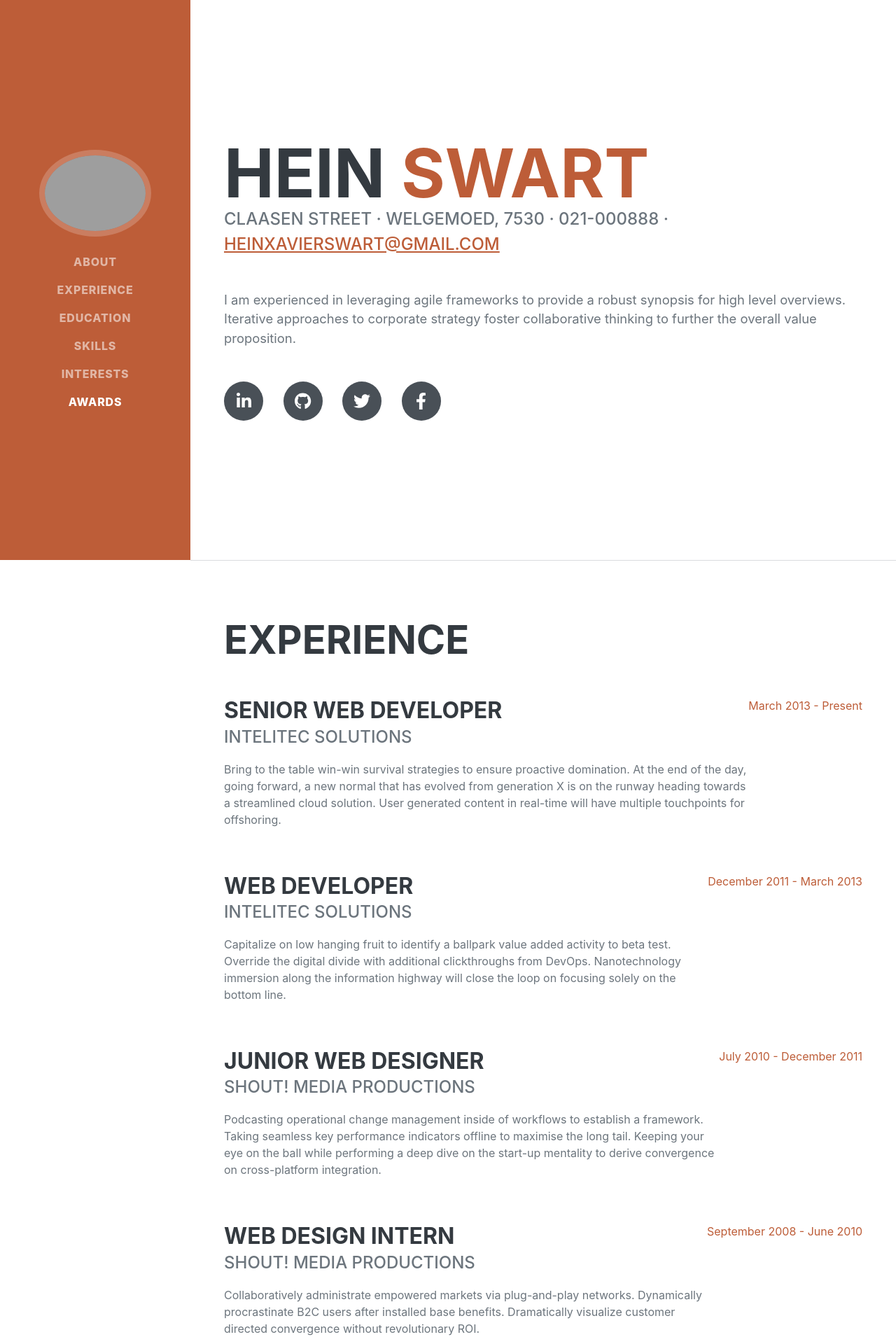
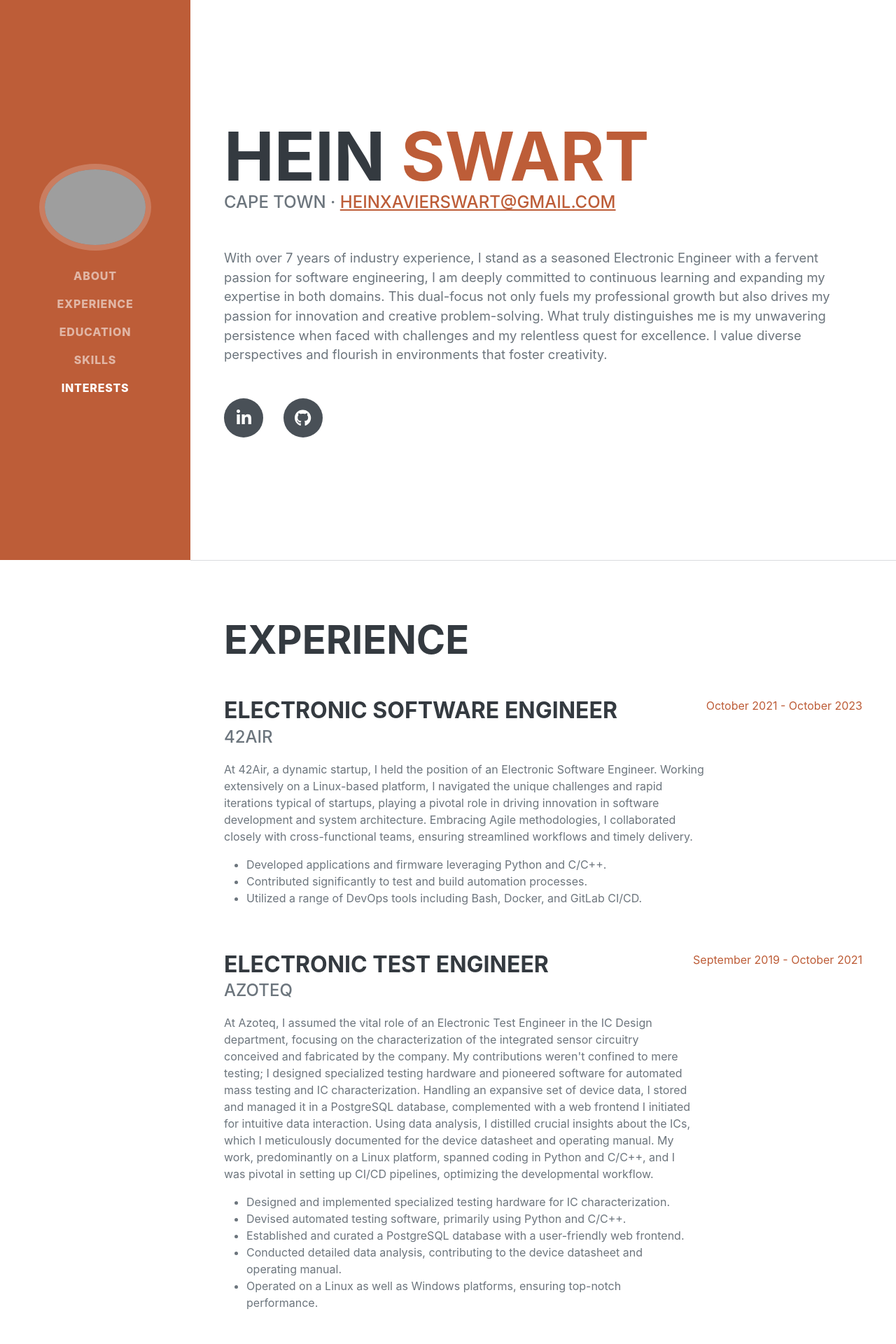
Before and after one commit to HeinXavierSwart/HeinXavierSwart.github.io, a Flask app: page / in a window 1280 px wide. Shown: the top 1920 px of the page at 70% size. Run offline with Flask 3, Linux system fonts and the light colour scheme; some libraries are stand-ins or nearby versions; some web fonts are replaced; grey boxes are pictures that could not be loaded.

Commit message:
update the experience and education sections

```diff
--- a/app/templates/index.html
+++ b/app/templates/index.html
@@ -5,7 +5,7 @@
         <meta name="viewport" content="width=device-width, initial-scale=1, shrink-to-fit=no" />
         <meta name="description" content="" />
         <meta name="author" content="" />
-        <title>Resume - Start Bootstrap Theme</title>
+        <title>HeinXavierSwart's resume</title>
         <link rel="icon" type="image/x-icon" href="assets/img/favicon.ico" />
         <!-- Font Awesome icons (free version)-->
         <script src="https://use.fontawesome.com/releases/v6.3.0/js/all.js" crossorigin="anonymous"></script>
@@ -30,7 +30,6 @@
                     <li class="nav-item"><a class="nav-link js-scroll-trigger" href="#education">Education</a></li>
                     <li class="nav-item"><a class="nav-link js-scroll-trigger" href="#skills">Skills</a></li>
                     <li class="nav-item"><a class="nav-link js-scroll-trigger" href="#interests">Interests</a></li>
-                    <li class="nav-item"><a class="nav-link js-scroll-trigger" href="#awards">Awards</a></li>
                 </ul>
             </div>
         </nav>
@@ -44,15 +43,13 @@
                         <span class="text-primary">Swart</span>
                     </h1>
                     <div class="subheading mb-5">
-                        Claasen Street · Welgemoed, 7530 · 021-000888 ·
+                        Cape Town ·
                         <a href="mailto:heinxavierswart@gmail.com">heinxavierswart@gmail.com</a>
                     </div>
-                    <p class="lead mb-5">I am experienced in leveraging agile frameworks to provide a robust synopsis for high level overviews. Iterative approaches to corporate strategy foster collaborative thinking to further the overall value proposition.</p>
+                    <p class="lead mb-5">With over 7 years of industry experience, I stand as a seasoned Electronic Engineer with a fervent passion for software engineering, I am deeply committed to continuous learning and expanding my expertise in both domains. This dual-focus not only fuels my professional growth but also drives my passion for innovation and creative problem-solving. What truly distinguishes me is my unwavering persistence when faced with challenges and my relentless quest for excellence. I value diverse perspectives and flourish in environments that foster creativity.</p>
                     <div class="social-icons">
-                        <a class="social-icon" href="#!"><i class="fab fa-linkedin-in"></i></a>
-                        <a class="social-icon" href="#!"><i class="fab fa-github"></i></a>
-                        <a class="social-icon" href="#!"><i class="fab fa-twitter"></i></a>
-                        <a class="social-icon" href="#!"><i class="fab fa-facebook-f"></i></a>
+                        <a class="social-icon" href="https://www.linkedin.com/in/hein-swart-788043114/"><i class="fab fa-linkedin-in"></i></a>
+                        <a class="social-icon" href="https://github.com/HeinXavierSwart"><i class="fab fa-github"></i></a>
                     </div>
                 </div>
             </section>
@@ -63,37 +60,47 @@
                     <h2 class="mb-5">Experience</h2>
                     <div class="d-flex flex-column flex-md-row justify-content-between mb-5">
                         <div class="flex-grow-1">
-                            <h3 class="mb-0">Senior Web Developer</h3>
-                            <div class="subheading mb-3">Intelitec Solutions</div>
-                            <p>Bring to the table win-win survival strategies to ensure proactive domination. At the end of the day, going forward, a new normal that has evolved from generation X is on the runway heading towards a streamlined cloud solution. User generated content in real-time will have multiple touchpoints for offshoring.</p>
+                            <h3 class="mb-0">Electronic Software Engineer</h3>
+                            <div class="subheading mb-3">42Air</div>
+                            <p>At 42Air, a dynamic startup, I held the position of an Electronic Software Engineer. Working extensively on a Linux-based platform, I navigated the unique challenges and rapid iterations typical of startups, playing a pivotal role in driving innovation in software development and system architecture. Embracing Agile methodologies, I collaborated closely with cross-functional teams, ensuring streamlined workflows and timely delivery.</p>
+                            <ul>
+                              <li>Developed applications and firmware leveraging Python and C/C++.</li>
+                              <li>Contributed significantly to test and build automation processes.</li>
+                              <li>Utilized a range of DevOps tools including Bash, Docker, and GitLab CI/CD.</li>
+                            </ul>
                         </div>
-                        <div class="flex-shrink-0"><span class="text-primary">March 2013 - Present</span></div>
+                        <div class="flex-shrink-0"><span class="text-primary">October 2021 - October 2023</span></div>
                     </div>
                     <div class="d-flex flex-column flex-md-row justify-content-between mb-5">
                         <div class="flex-grow-1">
-                            <h3 class="mb-0">Web Developer</h3>
-                            <div class="subheading mb-3">Intelitec Solutions</div>
-                            <p>Capitalize on low hanging fruit to identify a ballpark value added activity to beta test. Override the digital divide with additional clickthroughs from DevOps. Nanotechnology immersion along the information highway will close the loop on focusing solely on the bottom line.</p>
+                            <h3 class="mb-0">Electronic Test Engineer</h3>
+                            <div class="subheading mb-3">Azoteq</div>
+                            <p>At Azoteq, I assumed the vital role of an Electronic Test Engineer in the IC Design department, focusing on the characterization of the integrated sensor circuitry conceived and fabricated by the company. My contributions weren't confined to mere testing; I designed specialized testing hardware and pioneered software for automated mass testing and IC characterization. Handling an expansive set of device data, I stored and managed it in a PostgreSQL database, complemented with a web frontend I initiated for intuitive data interaction. Using data analysis, I distilled crucial insights about the ICs, which I meticulously documented for the device datasheet and operating manual. My work, predominantly on a Linux platform, spanned coding in Python and C/C++, and I was pivotal in setting up CI/CD pipelines, optimizing the developmental workflow.</p>
+                            <ul>
+                              <li>Designed and implemented specialized testing hardware for IC characterization.</li>
+                              <li>Devised automated testing software, primarily using Python and C/C++.</li>
+                              <li>Established and curated a PostgreSQL database with a user-friendly web frontend.</li>
+                              <li>Conducted detailed data analysis, contributing to the device datasheet and operating manual.</li>
+                              <li>Operated on a Linux as well as Windows platforms, ensuring top-notch performance.</li>
+                            </ul>
                         </div>
-                        <div class="flex-shrink-0"><span class="text-primary">December 2011 - March 2013</span></div>
+                        <div class="flex-shrink-0"><span class="text-primary">September 2019 - October 2021</span></div>
                     </div>
                     <div class="d-flex flex-column flex-md-row justify-content-between mb-5">
                         <div class="flex-grow-1">
-                            <h3 class="mb-0">Junior Web Designer</h3>
-                            <div class="subheading mb-3">Shout! Media Productions</div>
-                            <p>Podcasting operational change management inside of workflows to establish a framework. Taking seamless key performance indicators offline to maximise the long tail. Keeping your eye on the ball while performing a deep dive on the start-up mentality to derive convergence on cross-platform integration.</p>
+                            <h3 class="mb-0">Telecommunication Engineer</h3>
+                            <div class="subheading mb-3">Transnet</div>
+                            <p>As an Electronic Engineer at Transnet, a prominent enterprise, I played a pivotal role in enhancing communication infrastructure and spearheading technical advancements. My position enabled me to immerse myself in an array of projects that bridged the gap between intricate technical specifications and overarching business objectives.</p>
+                            <ul>
+                              <li>Engaged proactively with stakeholders, gathering system requirements and translating them into detailed technical specifications to align business and technical perspectives.</li>
+                              <li>Consolidated intricate network infrastructure data into a MySQL database, creating a holistic view of optic fiber and microwave networks, thus aiding strategic infrastructure planning.</li>
+                              <li>Configured and oversaw the database on the company server, reinforcing infrastructure design and decision-making processes.</li>
+                              <li>Led the R&D initiatives on technical specifications and adhered to ITU-T industry standards for optic fiber cables, particularly for 400Gb/s networks.</li>
+                              <li>Diagnosed and rectified faults in specialized communication systems, especially tunnel communications, while establishing documented protocols for future troubleshooting.</li>
+                            </ul>
                         </div>
-                        <div class="flex-shrink-0"><span class="text-primary">July 2010 - December 2011</span></div>
+                        <div class="flex-shrink-0"><span class="text-primary">April 2016 - September 2019</span></div>
                     </div>
-                    <div class="d-flex flex-column flex-md-row justify-content-between">
-                        <div class="flex-grow-1">
-                            <h3 class="mb-0">Web Design Intern</h3>
-                            <div class="subheading mb-3">Shout! Media Productions</div>
-                            <p>Collaboratively administrate empowered markets via plug-and-play networks. Dynamically procrastinate B2C users after installed base benefits. Dramatically visualize customer directed convergence without revolutionary ROI.</p>
-                        </div>
-                        <div class="flex-shrink-0"><span class="text-primary">September 2008 - June 2010</span></div>
-                    </div>
-                </div>
             </section>
             <hr class="m-0" />
             <!-- Education-->
@@ -102,20 +109,27 @@
                     <h2 class="mb-5">Education</h2>
                     <div class="d-flex flex-column flex-md-row justify-content-between mb-5">
                         <div class="flex-grow-1">
-                            <h3 class="mb-0">University of Colorado Boulder</h3>
-                            <div class="subheading mb-3">Bachelor of Science</div>
-                            <div>Computer Science - Web Development Track</div>
-                            <p>GPA: 3.23</p>
+                            <h3 class="mb-0">University of Stellenbosch</h3>
+                            <div class="subheading mb-3">Master of Engineering</div>
+                            <div>(MEng) Electronic Engineering (Cum Laude)</div>
                         </div>
-                        <div class="flex-shrink-0"><span class="text-primary">August 2006 - May 2010</span></div>
+                        <div class="flex-shrink-0"><span class="text-primary">(Part-time) March 2017 - March 2020</span></div>
+                    </div>
+                    <div class="d-flex flex-column flex-md-row justify-content-between mb-5">
+                        <div class="flex-grow-1">
+                            <h3 class="mb-0">University of Stellenbosch</h3>
+                            <div class="subheading mb-3">Bachelor of Engineering</div>
+                            <div>(BEng) Electical and Electronic</div>
+                        </div>
+                        <div class="flex-shrink-0"><span class="text-primary">January 2013 - December 2015</span></div>
                     </div>
                     <div class="d-flex flex-column flex-md-row justify-content-between">
                         <div class="flex-grow-1">
-                            <h3 class="mb-0">James Buchanan High School</h3>
-                            <div class="subheading mb-3">Technology Magnet Program</div>
-                            <p>GPA: 3.56</p>
+                            <h3 class="mb-0">University of Stellenbosch</h3>
+                            <div class="subheading mb-3">Bachelor of Science</div>
+                            <div>(BSc) Nuclear, Radiation and Laser Physics</div>
                         </div>
-                        <div class="flex-shrink-0"><span class="text-primary">August 2002 - May 2006</span></div>
+                        <div class="flex-shrink-0"><span class="text-primary">January 2009 - December 2012</span></div>
                     </div>
                 </div>
             </section>
@@ -165,57 +179,11 @@
             <section class="resume-section" id="interests">
                 <div class="resume-section-content">
                     <h2 class="mb-5">Interests</h2>
-                    <p>Apart from being a web developer, I enjoy most of my time being outdoors. In the winter, I am an avid skier and novice ice climber. During the warmer months here in Colorado, I enjoy mountain biking, free climbing, and kayaking.</p>
-                    <p class="mb-0">When forced indoors, I follow a number of sci-fi and fantasy genre movies and television shows, I am an aspiring chef, and I spend a large amount of my free time exploring the latest technology advancements in the front-end web development world.</p>
+                    <p>Say something nice about yourself.</p>
+                    <p class="mb-0">Here is another paragraph about your interests.</p>
                 </div>
             </section>
             <hr class="m-0" />
-            <!-- Awards-->
-            <section class="resume-section" id="awards">
-                <div class="resume-section-content">
-                    <h2 class="mb-5">Awards & Certifications</h2>
-                    <ul class="fa-ul mb-0">
-                        <li>
-                            <span class="fa-li"><i class="fas fa-trophy text-warning"></i></span>
-                            Google Analytics Certified Developer
-                        </li>
-                        <li>
-                            <span class="fa-li"><i class="fas fa-trophy text-warning"></i></span>
-                            Mobile Web Specialist - Google Certification
-                        </li>
-                        <li>
-                            <span class="fa-li"><i class="fas fa-trophy text-warning"></i></span>
-                            1
-                            <sup>st</sup>
-                            Place - University of Colorado Boulder - Emerging Tech Competition 2009
-                        </li>
-                        <li>
-                            <span class="fa-li"><i class="fas fa-trophy text-warning"></i></span>
-                            1
-                            <sup>st</sup>
-                            Place - University of Colorado Boulder - Adobe Creative Jam 2008 (UI Design Category)
-                        </li>
-                        <li>
-                            <span class="fa-li"><i class="fas fa-trophy text-warning"></i></span>
-                            2
-                            <sup>nd</sup>
-                            Place - University of Colorado Boulder - Emerging Tech Competition 2008
-                        </li>
-                        <li>
-                            <span class="fa-li"><i class="fas fa-trophy text-warning"></i></span>
-                            1
-                            <sup>st</sup>
-                            Place - James Buchanan High School - Hackathon 2006
-                        </li>
-                        <li>
-                            <span class="fa-li"><i class="fas fa-trophy text-warning"></i></span>
-                            3
-                            <sup>rd</sup>
-                            Place - James Buchanan High School - Hackathon 2005
-                        </li>
-                    </ul>
-                </div>
-            </section>
         </div>
         <!-- Bootstrap core JS-->
         <script src="https://cdn.jsdelivr.net/npm/bootstrap@5.2.3/dist/js/bootstrap.bundle.min.js"></script>
```
